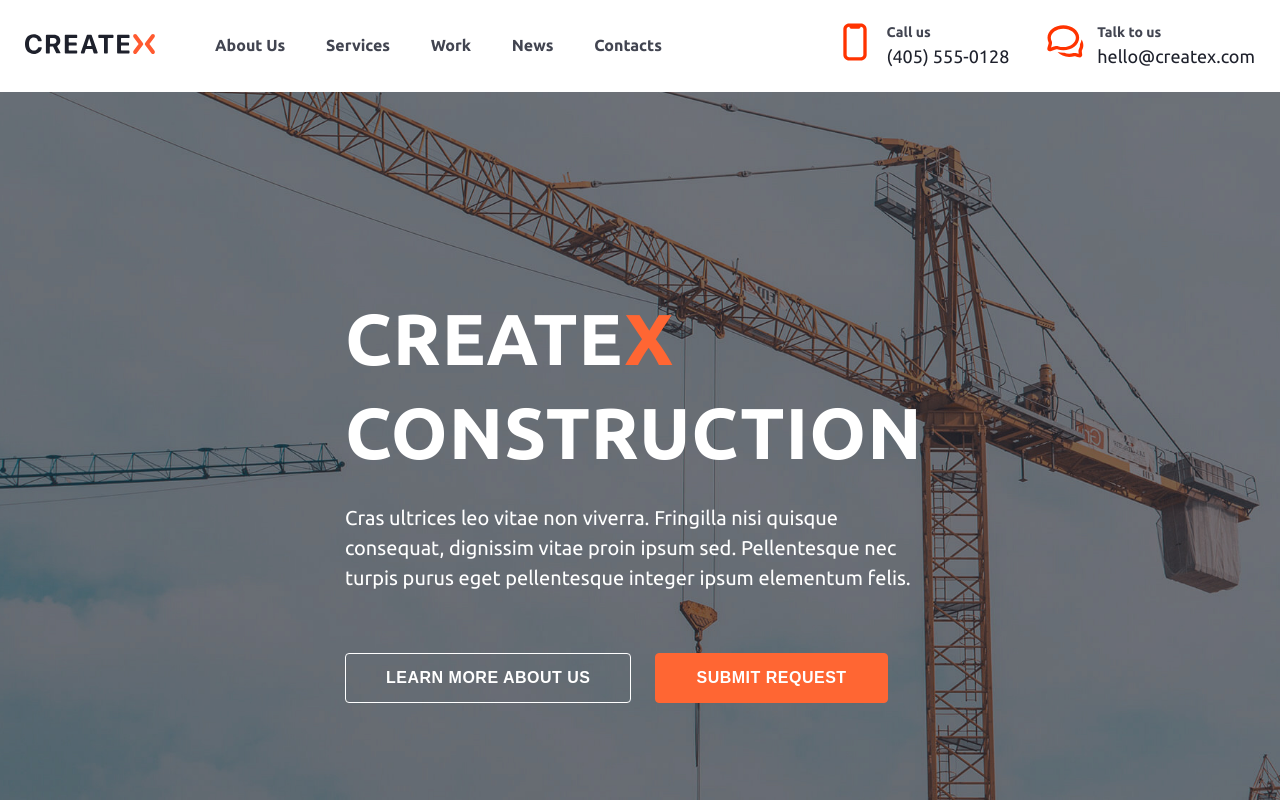
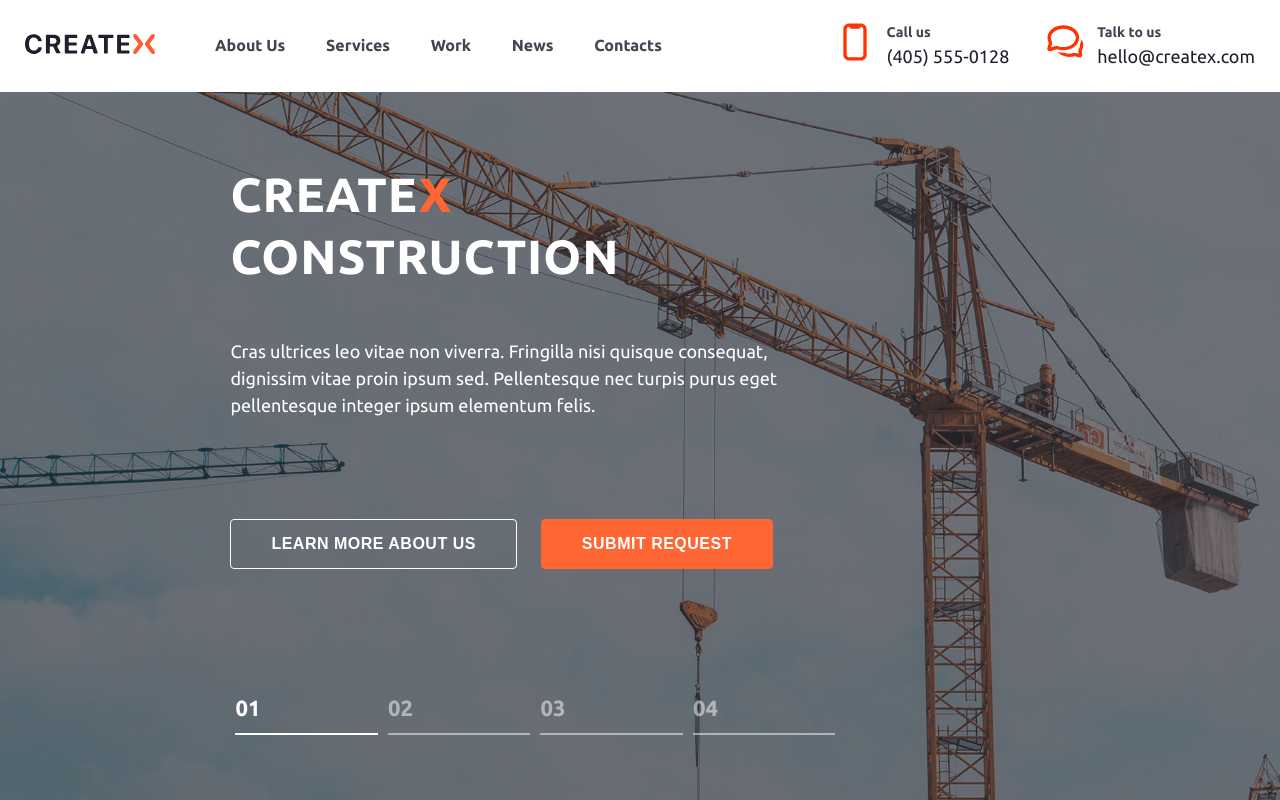
Before and after one commit to AziAlex/createx, a Next.js app: page / in a window 1280 px wide. Built offline with nearby package versions, Linux system fonts and the light colour scheme.

Commit message:
end main slider

```diff
--- a/src/feature/main-slider/index.tsx
+++ b/src/feature/main-slider/index.tsx
@@ -1,28 +1,35 @@
-"use client"
+'use client'
 
-import React from 'react';
-import Slider from "react-slick";
-import SliderItem from "@/feature/main-slider/ui/slider-item";
+import Slider from 'react-slick'
+import SliderItem from '@/feature/main-slider/ui/slider-item'
 
-import "slick-carousel/slick/slick.css";
-import "slick-carousel/slick/slick-theme.css";
+import 'slick-carousel/slick/slick.css'
+import 'slick-carousel/slick/slick-theme.css'
+import './style.scss'
 
 const MainSlider = () => {
   const items = [0, 1, 2, 3]
 
   return (
     <Slider
+      customPaging={(index) => (
+        <a>
+          0{index + 1}
+        </a>
+      )}
+
       arrows={false}
       slidesToScroll={1}
       slidesToShow={1}
       infinite={true}
       speed={500}
+      dots
     >
       {items.map(item => (
-        <SliderItem key={item}/>
+        <SliderItem key={item} />
       ))}
     </Slider>
-  );
-};
+  )
+}
 
-export default MainSlider;
+export default MainSlider
--- /dev/null
+++ b/src/feature/main-slider/style.scss
@@ -0,0 +1,55 @@
+.slick-slider {
+  position: relative;
+
+  .slick-dots {
+    width: 600px;
+    position: absolute;
+    z-index: 10;
+    bottom: 12%;
+    left: 18%;
+
+    display: grid !important;
+    grid-template-columns: repeat(4, 1fr);
+    gap: 10px;
+
+    @media (max-width: 1100px) {
+      left: 5%;
+    }
+
+    @media (max-width: 700px) {
+      display: none !important;
+    }
+
+    & > li {
+      width: 100%;
+      text-align: left;
+
+      a {
+        width: 100%;
+        display: block;
+        color: #fff;
+        opacity: 0.5;
+        font-size: 22px;
+        font-weight: 700;
+        padding-bottom: 20px;
+
+
+        &::before {
+          position: absolute;
+          bottom: -20px;
+
+          content: "";
+          width: 100%;
+          height: 2px;
+          background-color: #fff;
+        }
+      }
+
+      &.slick-active {
+        a {
+          opacity: 1;
+        }
+      }
+    }
+  }
+}
--- a/src/feature/main-slider/ui/slider-item/style.module.scss
+++ b/src/feature/main-slider/ui/slider-item/style.module.scss
@@ -3,6 +3,13 @@
 .sliderItem {
   height: calc(100vh - 92px);
   position: relative;
+
+  @media (max-width: 1100px) {
+    height: calc(100vh - 45.59px);
+  }
+  @media (max-width: 700px) {
+    height: calc(100vh - 70px);
+  }
 
   img {
     z-index: -10;
@@ -10,9 +17,20 @@
   }
 
   .sliderContent {
+    position: absolute;
     max-width: 595px;
-    margin-left: 345px;
-    padding-top: 200px;
+    left: 18%;
+    top: 23.5%;
+
+    @media (max-width: 1100px) {
+      left: 5%;
+    }
+
+    @media (max-width: 610px) {
+      left: 0;
+      padding: 0 20px;
+      text-align: center;
+    }
 
     h2 {
       font-size: 72px;
@@ -39,6 +57,11 @@
       display: flex;
       gap: 24px;
 
+      @media (max-width: 610px) {
+        flex-direction: column;
+        align-items: center;
+      }
+
       button:first-child {
         border: 1px solid #fff;
         color: #fff;
@@ -48,6 +71,43 @@
           border: 1px solid $btn;
         }
       }
+
     }
+
+    @media (max-height: 800px) {
+      top: 10%;
+
+      h2 {
+        font-size: 48px;
+
+      }
+
+      p {
+        margin-top: 50px;
+        font-size: 18px;
+      }
+      div {
+        margin-top: 100px;
+      }
+    }
+
+    @media (max-width: 435px) {
+      top: 5%;
+
+      h2 {
+        font-size: 35px;
+      }
+
+      p {
+        font-size: 16px;
+      }
+    }
+    @media (max-width: 330px) {
+      h2 {
+        letter-spacing: 0;
+        font-size: 32px;
+      }
+    }
+
   }
 }
--- a/src/shared/ui/btns/btn/style.module.scss
+++ b/src/shared/ui/btns/btn/style.module.scss
@@ -15,6 +15,11 @@
   &.large {
     padding: 15px 40px;
     font-size: 16px;
+
+    @media (max-width: 350px) {
+      padding: 10px 25px;
+      letter-spacing: 0;
+    }
   }
 
   &.regular {
```
Also changed, not shown: src/feature/main-slider/ui/slider-item/index.tsx (+11 -11 lines), src/feature/main-slider/ui/slider-dots/index.tsx (deleted), src/feature/main-slider/ui/slider-dots/style.module.scss (deleted).
